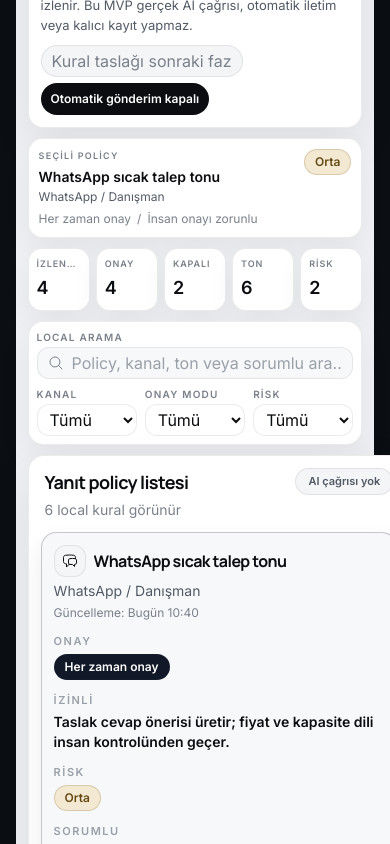
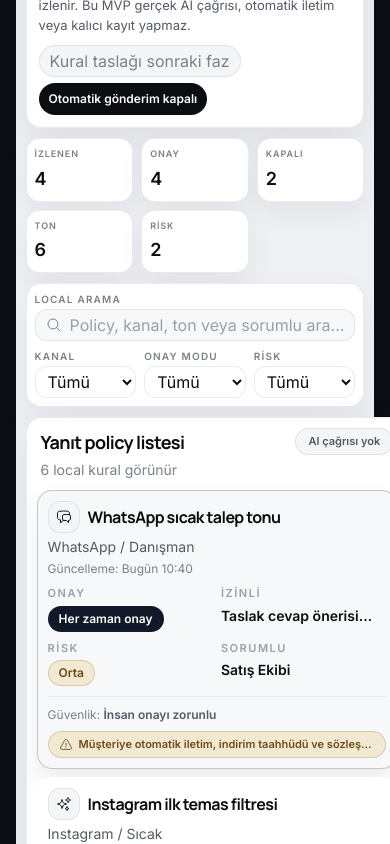
Before and after one commit to ULTRABRT/ultra-crm-panel, a Next.js app: page /akilli-yanit-ayarlari in a window 390 px wide. Shown: the part 380-1224 px from the top of the page. Built offline with nearby package versions, Linux system fonts and the light colour scheme.

Commit message:
feat(smart-reply): rebalance mobile density

```diff
--- a/components/akilli-yanit-ayarlari/SmartReplySettingsWorkspace.tsx
+++ b/components/akilli-yanit-ayarlari/SmartReplySettingsWorkspace.tsx
@@ -167,17 +167,17 @@
   ];
 
   return (
-    <section className="grid grid-cols-5 gap-1.5 sm:gap-2">
+    <section className="grid grid-cols-3 gap-2 md:grid-cols-5">
       {kpis.map(({ label, shortLabel, value, detail, Icon }) => (
         <div
           key={label}
           className="min-w-0 rounded-[0.85rem] border border-black/[0.08] bg-[#FFFFFF] p-2 shadow-[0_12px_28px_rgba(11,13,16,0.055),inset_0_1px_0_rgba(255,255,255,0.95)] sm:rounded-[0.95rem] sm:p-3"
         >
           <div className="flex items-center justify-between gap-2">
-            <p className="min-w-0 truncate text-[9px] font-semibold uppercase tracking-[0.1em] text-[#7A808A] sm:hidden">
+            <p className="min-w-0 truncate text-[9px] font-semibold uppercase tracking-[0.1em] text-[#7A808A] lg:hidden">
               {shortLabel}
             </p>
-            <p className="hidden min-w-0 truncate text-[11px] font-semibold uppercase tracking-[0.14em] text-[#7A808A] sm:block">
+            <p className="hidden min-w-0 truncate text-[11px] font-semibold uppercase tracking-[0.14em] text-[#7A808A] lg:block">
               {label}
             </p>
             <div className="hidden h-7 w-7 shrink-0 items-center justify-center rounded-[0.7rem] border border-black/[0.08] bg-[#F4F5F7] text-[#0B0D10] sm:flex">
@@ -319,7 +319,7 @@
   }
 
   return (
-    <section className="xl:hidden rounded-[0.9rem] border border-black/[0.08] bg-[#FFFFFF] p-2.5 shadow-[0_12px_28px_rgba(11,13,16,0.055),inset_0_1px_0_rgba(255,255,255,0.95)] sm:rounded-[0.95rem] sm:p-3">
+    <section className="hidden rounded-[0.9rem] border border-black/[0.08] bg-[#FFFFFF] p-2.5 shadow-[0_12px_28px_rgba(11,13,16,0.055),inset_0_1px_0_rgba(255,255,255,0.95)] lg:block sm:rounded-[0.95rem] sm:p-3 xl:hidden">
       <div className="flex items-start justify-between gap-2.5">
         <div className="min-w-0">
           <p className="text-[9px] font-semibold uppercase tracking-[0.14em] text-[#7A808A] sm:text-[10px] sm:tracking-[0.16em]">
@@ -359,8 +359,8 @@
   onSelectPolicy: (policyId: string) => void;
 }) {
   return (
-    <section className="min-w-0 overflow-hidden rounded-[1rem] border border-black/[0.08] bg-[#FFFFFF] p-3 shadow-[0_18px_46px_rgba(11,13,16,0.08),inset_0_1px_0_rgba(255,255,255,0.95)]">
-      <div className="mb-3 flex min-w-0 flex-wrap items-start justify-between gap-3 px-1">
+    <section className="min-w-0 max-w-full overflow-hidden rounded-[1rem] border border-black/[0.08] bg-[#FFFFFF] p-2.5 shadow-[0_18px_46px_rgba(11,13,16,0.08),inset_0_1px_0_rgba(255,255,255,0.95)] sm:p-3">
+      <div className="mb-2.5 flex min-w-0 flex-wrap items-start justify-between gap-2 px-1 sm:mb-3 sm:gap-3">
         <div className="min-w-0">
           <h2 className="text-lg font-semibold tracking-tight text-[#0B0D10]">
             Yanıt policy listesi
@@ -385,14 +385,14 @@
                 key={policy.id}
                 type="button"
                 onClick={() => onSelectPolicy(policy.id)}
-                className={`min-w-0 w-full overflow-hidden rounded-[0.95rem] border p-3 text-left transition ${
+                className={`min-w-0 w-full overflow-hidden rounded-[0.95rem] border p-2.5 text-left transition sm:p-3 ${
                   active
                     ? "border-black/[0.2] bg-[#F7F8FA] shadow-[0_12px_26px_rgba(11,13,16,0.08)]"
                     : "border-transparent bg-[#FFFFFF] hover:border-black/[0.08] hover:bg-[#F7F8FA]"
                 }`}
               >
-                <div className="grid min-w-0 gap-3 xl:grid-cols-[minmax(15rem,1fr)_7rem_8rem_7rem_8rem] xl:items-center">
-                  <div className="min-w-0">
+                <div className="grid min-w-0 grid-cols-2 gap-2 sm:grid-cols-[minmax(14rem,1fr)_8rem_8rem] xl:grid-cols-[minmax(15rem,1fr)_7rem_8rem_7rem_8rem] xl:items-center xl:gap-3">
+                  <div className="col-span-2 min-w-0 sm:col-span-1">
                     <div className="flex min-w-0 flex-wrap items-center gap-2">
                       <span className="flex h-8 w-8 shrink-0 items-center justify-center rounded-[0.75rem] border border-black/[0.08] bg-[#F4F5F7] text-[#0B0D10]">
                         <ChannelIcon className="h-4 w-4" />
@@ -427,7 +427,7 @@
                     <p className="text-[11px] font-semibold uppercase tracking-[0.14em] text-[#9AA0A8]">
                       İzinli
                     </p>
-                    <p className="mt-1 line-clamp-2 text-sm font-semibold text-[#0B0D10]">
+                    <p className="mt-1 line-clamp-1 text-sm font-semibold text-[#0B0D10] sm:line-clamp-2">
                       {policy.allowedAction}
                     </p>
                   </div>
@@ -455,7 +455,7 @@
                   </div>
                 </div>
 
-                <div className="mt-3 flex flex-wrap items-center justify-between gap-2 border-t border-black/[0.06] pt-3">
+                <div className="mt-2.5 flex flex-wrap items-center justify-between gap-2 border-t border-black/[0.06] pt-2.5 sm:mt-3 sm:pt-3">
                   <p className="min-w-0 text-xs text-[#7A808A]">
                     Güvenlik:{" "}
                     <span className="font-semibold text-[#525A65]">
@@ -667,7 +667,7 @@
     smartReplyPolicyRecords[0];
 
   return (
-    <div className="min-w-0 bg-[#EEF0F3] px-3 py-2.5 text-[#0B0D10] sm:px-4 lg:px-6 lg:py-4">
+    <div className="min-w-0 bg-[#EEF0F3] px-2.5 py-2.5 text-[#0B0D10] sm:px-4 lg:px-6 lg:py-4">
       <div className="mx-auto flex w-full max-w-[118rem] flex-col gap-2.5 lg:gap-3">
         <header className="rounded-[0.95rem] border border-black/[0.08] bg-[#FFFFFF] p-3 shadow-[0_16px_40px_rgba(11,13,16,0.075),inset_0_1px_0_rgba(255,255,255,0.95)] sm:rounded-[1rem] sm:p-4">
           <div className="flex flex-col gap-2.5 lg:flex-row lg:items-start lg:justify-between">
@@ -720,7 +720,7 @@
           onRiskChange={setRiskFilter}
         />
 
-        <div className="grid min-w-0 gap-3 xl:grid-cols-[minmax(0,1.45fr)_minmax(22rem,0.72fr)] xl:gap-4">
+        <div className="grid min-w-0 max-w-full gap-2.5 sm:gap-3 xl:grid-cols-[minmax(0,1.45fr)_minmax(22rem,0.72fr)] xl:gap-4">
           <PolicyList
             policies={filteredPolicies}
             activePolicyId={activePolicy?.id ?? ""}
```
